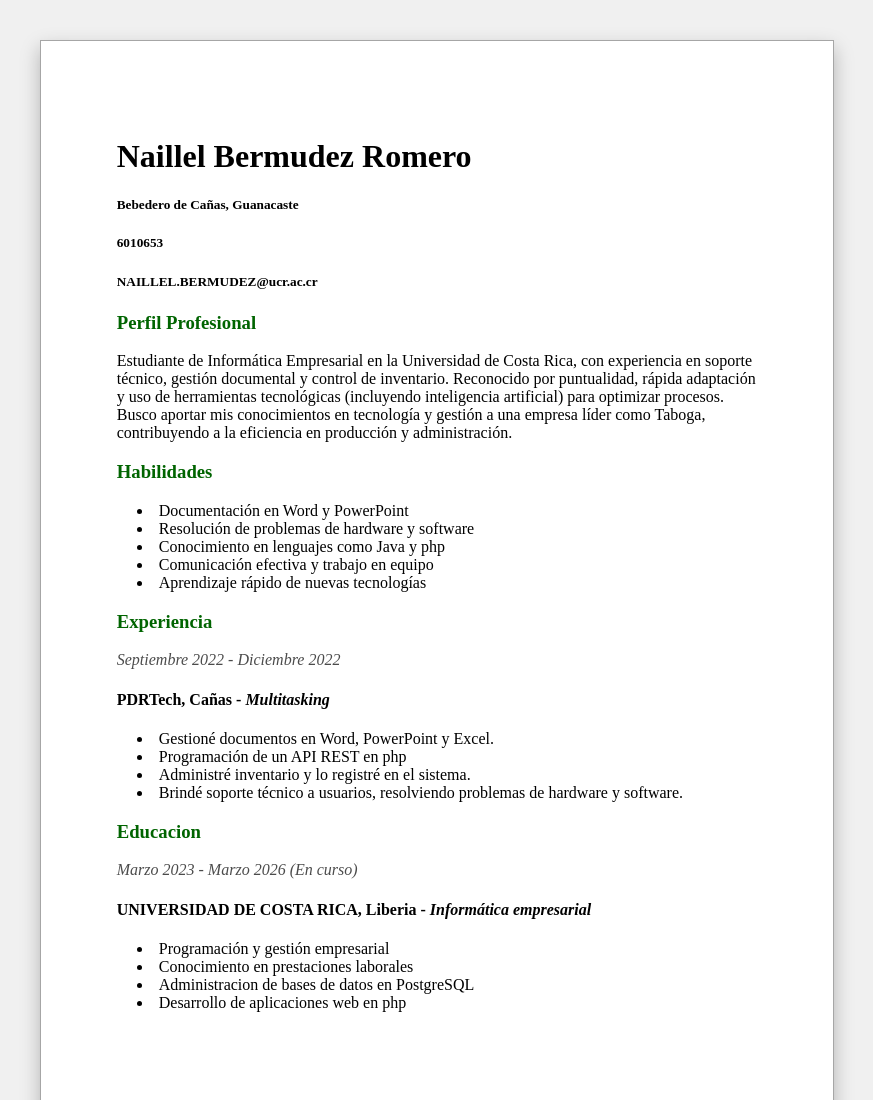
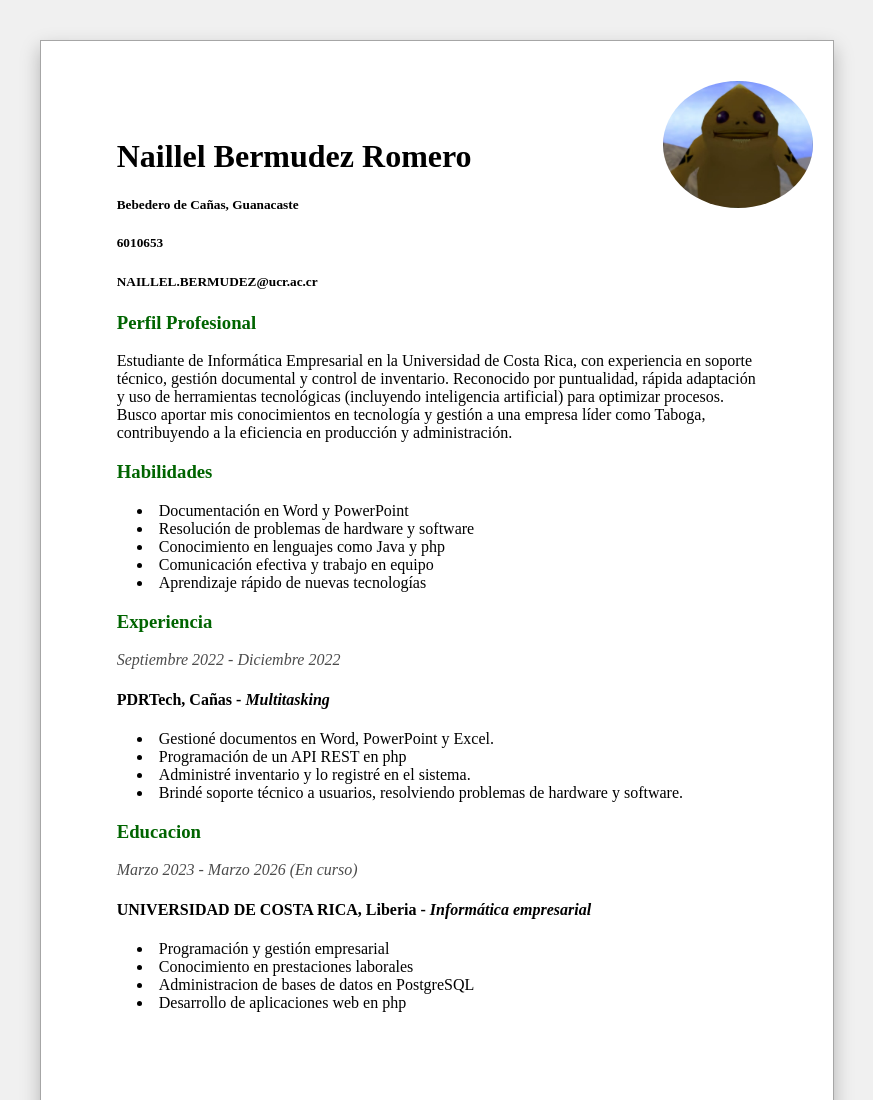
Before and after one commit to Naillel/Liga-Deportiva-Alajuelense, a website: page src/index.html in a window 1280 px wide. Shown: the top 1100 px of the page, without its empty margins (203-1076 px from the left). Drawn offline with Linux system fonts and the light colour scheme.

Commit message:
Se agrega foto de perfil

```diff
--- a/src/index.css
+++ b/src/index.css
@@ -18,6 +18,15 @@ body {
   position: relative;
   font-family: 'Times New Roman', Times, serif;
 }
+.fotoPerfil {
+  width: 150px;
+  height: auto;
+  border-radius: 50%;
+  margin-top: 20px;
+  position: absolute ;
+  top: 20px;
+  right: 20px;
+}
 
 .subtitulo {
   color: darkgreen;
--- a/src/index.html
+++ b/src/index.html
@@ -12,6 +12,8 @@
     <div class="hoja">
         <header>
             <h1><strong>Naillel Bermudez Romero</strong></h1>
+            <img  class="fotoPerfil" src="foto.jpeg" alt="Foto de Naillel Bermudez Romero" />
+
         </header>
 
         <section>
```
Also changed, not shown: src/foto.jpeg (added).
